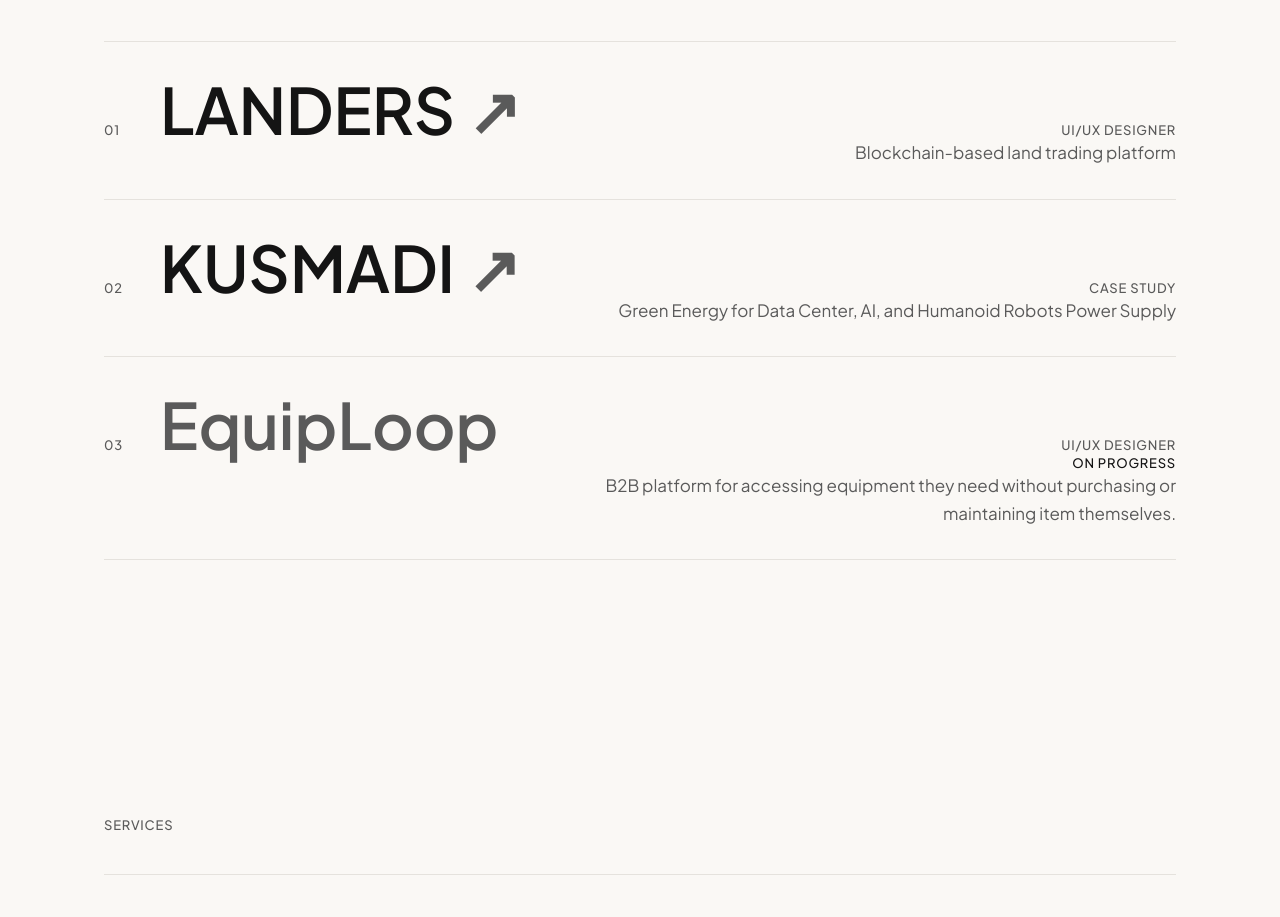
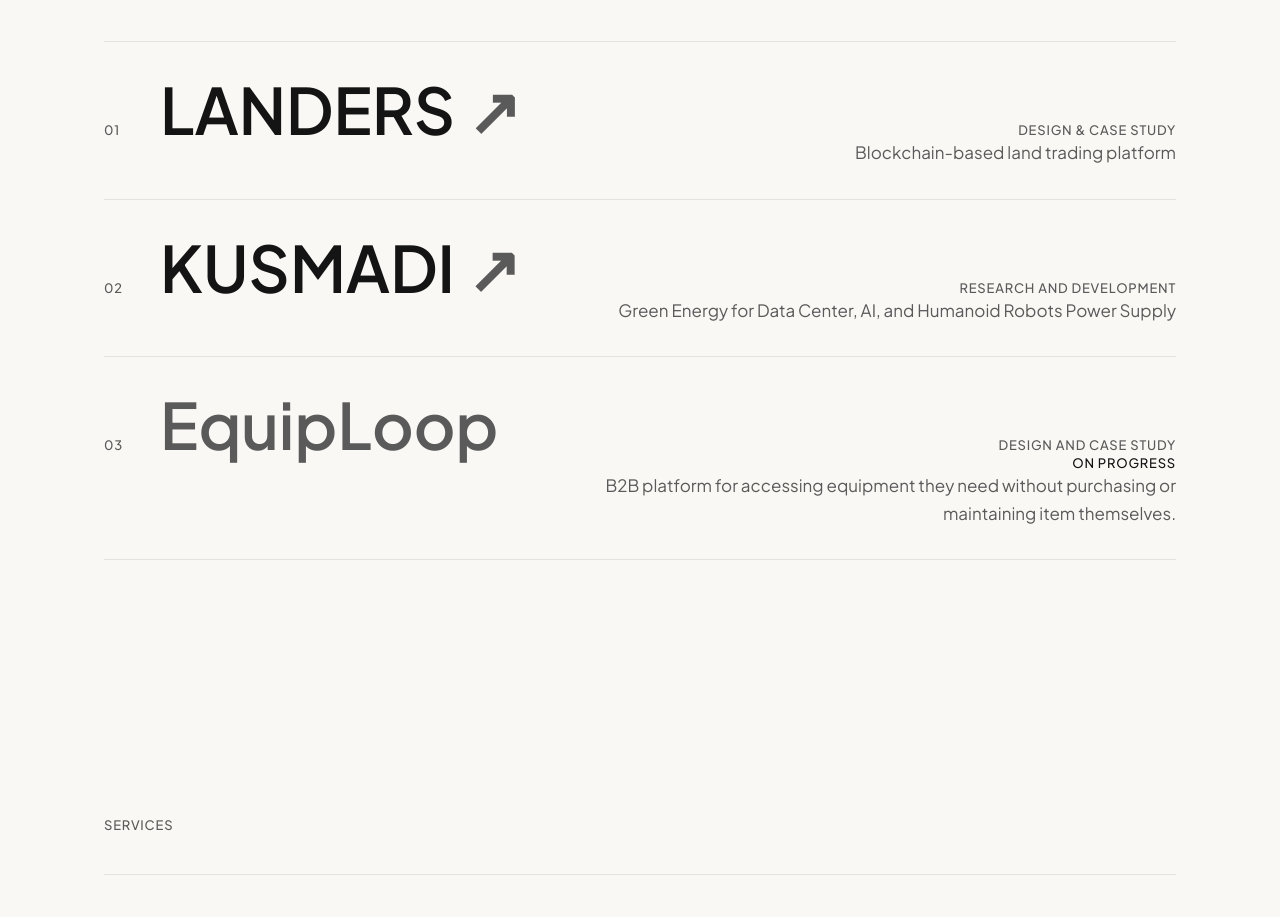
Before and after one commit to brandonsontheo7/portfolio, a Next.js app: page / in a window 1280 px wide. Shown: the part 945-1862 px from the top of the page. Built offline with nearby package versions, Linux system fonts and the light colour scheme.

Commit message:
Change "role" on work.ts

```diff
--- a/src/data/work.ts
+++ b/src/data/work.ts
@@ -12,7 +12,7 @@ export const work: WorkItem[] = [
   {
     id: "landers",
     title: "LANDERS",
-    role: "UI/UX Designer",
+    role: "Design & Case Study",
     summary: "Blockchain-based land trading platform",
     preview: "/landers.webp",
     href: "https://app.notion.com/p/LANDERS-Naskah-Perancangan-Design-Paper-4143b195586781888710ce9f271c23f7", // TODO: ganti ke halaman case study saat sudah ada
@@ -20,7 +20,7 @@ export const work: WorkItem[] = [
   {
     id: "kusmadi",
     title: "KUSMADI",
-    role: "Case study",
+    role: "Research and Development",
     summary: "Green Energy for Data Center, AI, and Humanoid Robots Power Supply",
     preview: "/Kusmadi.jpeg",
     href: "https://kusmadi.vercel.app"
@@ -28,7 +28,7 @@ export const work: WorkItem[] = [
   {
     id: "soon-1",
     title: "EquipLoop",
-    role: "UI/UX Designer",
+    role: "Design and Case Study",
     detail: "On progress",
     summary: "B2B platform for accessing equipment they need without purchasing or maintaining item themselves.",
   },
```
